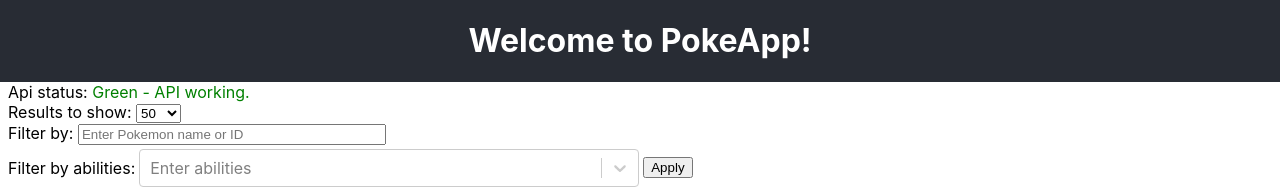
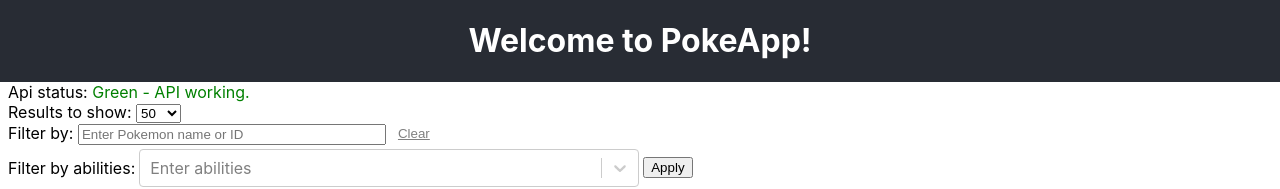
Before and after one commit to marciocaraballo/poke-app, a React (Create React App) app: page / in a window 1280 px wide. Shown: the top 189 px of the page. Built offline with nearby package versions, Linux system fonts and the light colour scheme; no server answers; the HTML template or start-up script is replaced by a standard one.

Commit message:
[poke-60] LinkButton

```diff
--- /dev/null
+++ b/src/components/Button.module.css
@@ -0,0 +1,12 @@
+.buttonLink {
+    text-decoration: underline;
+    border-color: transparent;
+    background-color: transparent;
+    color: var(--color-blue);
+    cursor: pointer;
+}
+
+.buttonLink[disabled] {
+    color: var(--color-gray);
+    cursor: not-allowed;
+}
--- /dev/null
+++ b/src/components/Button.tsx
@@ -0,0 +1,46 @@
+import styles from './Button.module.css'
+
+interface ButtonProps {
+    readonly onClick?: React.MouseEventHandler<HTMLButtonElement>
+    readonly variant: 'link' | 'submit' | 'default'
+    readonly text: string
+    readonly disabled?: boolean
+}
+
+/**
+ * We are assuming only two variations as they are the only ones necessary
+ * for the app. Ideally they should be more, or might be added in the future.
+ */
+const Button = (props: ButtonProps) => {
+    const { variant, disabled, onClick, text } = props
+
+    if (variant === 'submit') {
+        return <input type="submit" value={text} disabled={disabled} />
+    }
+
+    if (variant === 'link') {
+        return (
+            <button
+                name={text}
+                className={styles.buttonLink}
+                onClick={(e) => {
+                    if (!disabled && onClick !== undefined) {
+                        onClick(e)
+                    }
+                }}
+                disabled={disabled}
+            >
+                {text}
+            </button>
+        )
+    }
+
+    return (
+        <button onClick={onClick} disabled={disabled}>
+            {text}
+        </button>
+    )
+}
+
+export default Button
+export type { ButtonProps }
--- a/src/features/PokeAbilities.tsx
+++ b/src/features/PokeAbilities.tsx
@@ -16,6 +16,8 @@
 
 import { Ability } from '../types/app'
 import toast from 'react-hot-toast'
+
+import Button from '../components/Button'
 
 interface PokeAbilitiesProps {
     readonly setIsApiDown: SetIsApiDown
@@ -113,9 +115,9 @@
                     }))}
                 />
             </div>
-            <input
-                type="submit"
-                value="Apply"
+            <Button
+                variant="submit"
+                text="Apply"
                 disabled={pokemonListIsLoading}
             />
         </form>
--- /dev/null
+++ b/src/features/PokeFilters.module.css
@@ -0,0 +1,3 @@
+.nameFilter {
+    display: flex;
+}
--- a/src/features/PokeFilters.tsx
+++ b/src/features/PokeFilters.tsx
@@ -1,3 +1,5 @@
+import styles from './PokeFilters.module.css'
+
 import InputLabel from '../components/InputLabel'
 import PokeAbilities from './PokeAbilities'
 
@@ -6,6 +8,8 @@
     SetPokemonList,
     SetPokemonListIsLoading,
 } from '../types/functions'
+
+import Button from '../components/Button'
 
 interface PokeFiltersProps {
     readonly pageSize: number
@@ -46,12 +50,20 @@
                     <option value={3000}>all</option>
                 </select>
             </div>
+            <div className={styles.nameFilter}>
                 <InputLabel
                     label="Filter by"
                     placeholder="Enter Pokemon name or ID"
                     value={nameOrIdFilter}
                     onChange={(value: string) => setNameOrIdFilter(value)}
                 />
+                <Button
+                    variant="link"
+                    text="Clear"
+                    onClick={() => setNameOrIdFilter('')}
+                    disabled={nameOrIdFilter === ''}
+                />
+            </div>
             <PokeAbilities
                 pokemonListIsLoading={pokemonListIsLoading}
                 setPokemonListIsLoading={setPokemonListIsLoading}
--- a/src/index.css
+++ b/src/index.css
@@ -25,6 +25,7 @@
     --color-red: red;
     --color-green: green;
     --color-orange: orange;
+    --color-blue: blue;
 
     --header-height: 85px;
     --filters-height: 118px;
```
Also changed, not shown: 2 other files (tests, documents, lock files or other folders). Lines whose indentation alone changed are shown as unchanged.
